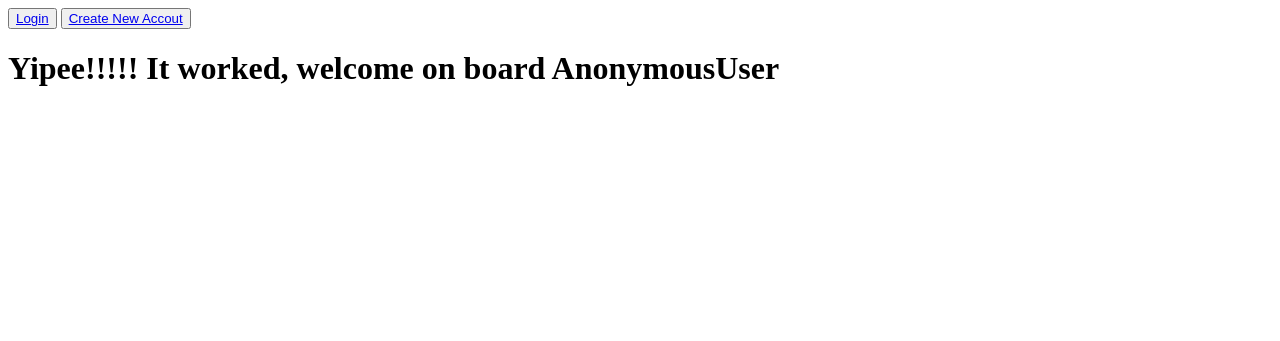
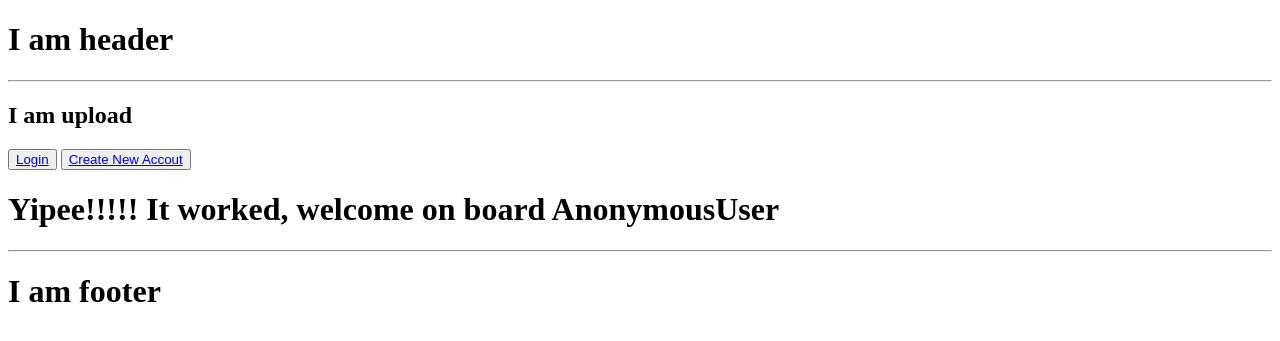
Before and after one commit to zuri-training/Favicon_gen-Team-68, a Django app: page / in a window 1280 px wide. Shown: the top 341 px of the page. Run offline with Django 4.2, Linux system fonts and the light colour scheme; some libraries are stand-ins or nearby versions.

Commit message:
structure index

```diff
--- a/conficon_app/views.py
+++ b/conficon_app/views.py
@@ -67,7 +67,7 @@ def login_view(request):
                 # session
                 print(f"session {rememberbox}", dir(request.session))
                 if not rememberbox:
-                    request.session.set_expiry()
+                    request.session.set_expiry(0)
 
                 messages.info(request, f"You are now logged in as {user.username}.")
                 return redirect("home")
--- /dev/null
+++ b/templates/flash-messages.html
@@ -0,0 +1,9 @@
+{% if messages %}
+<section class="messages">
+    {% for message in messages %}
+    <div {% if message.tags %} class="{{ message.tags }}" {% endif %}>
+        {{ message }}
+    </div>
+    {% endfor %}
+</section>
+{% endif %}
--- /dev/null
+++ b/templates/footer.html
@@ -0,0 +1,4 @@
+<footer>
+  <hr />
+  <h1>I am footer</h1>
+</footer>
--- /dev/null
+++ b/templates/header.html
@@ -0,0 +1,8 @@
+<header>
+  <h1>I am header</h1>
+  <hr />
+  {# After all the header navbar and others #}
+
+  {% include 'upload.html' %}
+
+</header>
--- a/templates/index.html
+++ b/templates/index.html
@@ -4,18 +4,20 @@
 
 {% block extra_css %}
 <link rel="stylesheet" href="{% static 'css/home.css' %}">
+<link rel="stylesheet" href="{% static 'css/header.css' %}">
+<link rel="stylesheet" href="{% static 'css/footer.css' %}">
+<link rel="stylesheet" href="{% static 'css/upload.css' %}">
 {% endblock %}
 
+{% block header %}
+{% include 'header.html' %}
+{% endblock %}
+
+
 {% block content %}
-{% if messages %}
 
-<section class="messages">
-    {% for message in messages %}
-    <div{% if message.tags %} class="{{ message.tags }}" {% endif %}>{{ message }}
-        </div>
-        {% endfor %}
-</section>
-{% endif %}
+{# importing flash-messages #}
+{% include 'flash-messages.html' %}
 
 {% if request.user.is_authenticated %}
 <button> <a href="{% url 'logout' %}">Logout</a></button>
@@ -28,3 +30,7 @@
 
 <h1>Yipee!!!!! It worked, welcome on board {{ request.user }}</h1>
 {% endblock %}
+
+{% block footer %}
+{% include 'footer.html' %}
+{% endblock %}
--- /dev/null
+++ b/templates/upload.html
@@ -0,0 +1,4 @@
+<section class='model'>
+
+  <h1>I am upload</h1>
+</section>
```
Also changed, not shown: static/css/upload.css (added, +44 -0 lines), templates/login.html (+2 -8 lines), static/css/footer.css (added), static/css/header.css (added).
